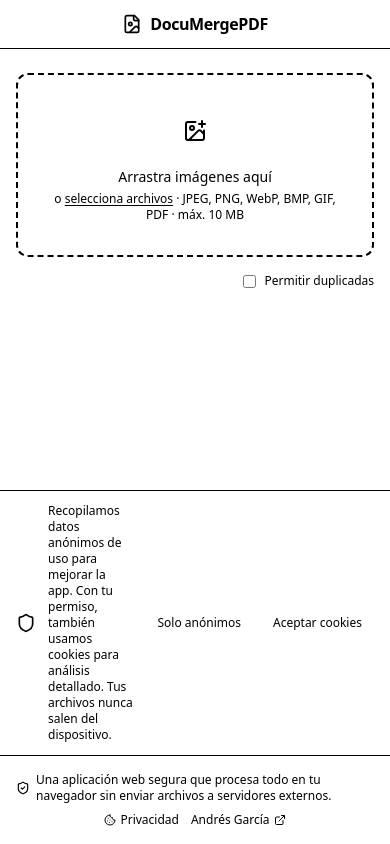
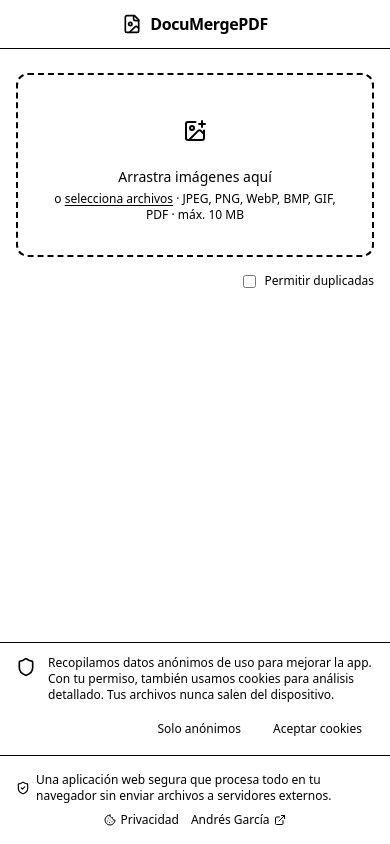
Before and after one commit to tech-andgar/image-to-pdf-client, a React (Vite) app: page / in a window 390 px wide. Built offline with nearby package versions, Linux system fonts and the light colour scheme.

Commit message:
style: make CookieConsent responsive with stacked layout on mobile

```diff
--- a/src/components/privacy/CookieConsent.tsx
+++ b/src/components/privacy/CookieConsent.tsx
@@ -31,14 +31,16 @@ export function CookieConsent() {
 			role="dialog"
 			aria-label="Consentimiento de cookies"
 		>
-			<div className="mx-auto flex max-w-2xl items-center gap-3">
-				<Shield className="h-5 w-5 shrink-0 text-muted-foreground" />
-				<p className="flex-1 text-xs text-muted-foreground">
-					Recopilamos datos anónimos de uso para mejorar la app. Con tu permiso,
-					también usamos cookies para análisis detallado. Tus archivos nunca
-					salen del dispositivo.
-				</p>
-				<div className="flex shrink-0 gap-2">
+			<div className="mx-auto flex max-w-2xl flex-col gap-3 sm:flex-row sm:items-center">
+				<div className="flex items-start gap-3 sm:items-center">
+					<Shield className="mt-0.5 h-5 w-5 shrink-0 text-muted-foreground sm:mt-0" />
+					<p className="flex-1 text-xs text-muted-foreground">
+						Recopilamos datos anónimos de uso para mejorar la app. Con tu
+						permiso, también usamos cookies para análisis detallado. Tus
+						archivos nunca salen del dispositivo.
+					</p>
+				</div>
+				<div className="flex shrink-0 justify-end gap-2">
 					<button
 						type="button"
 						onClick={handleReject}
```
